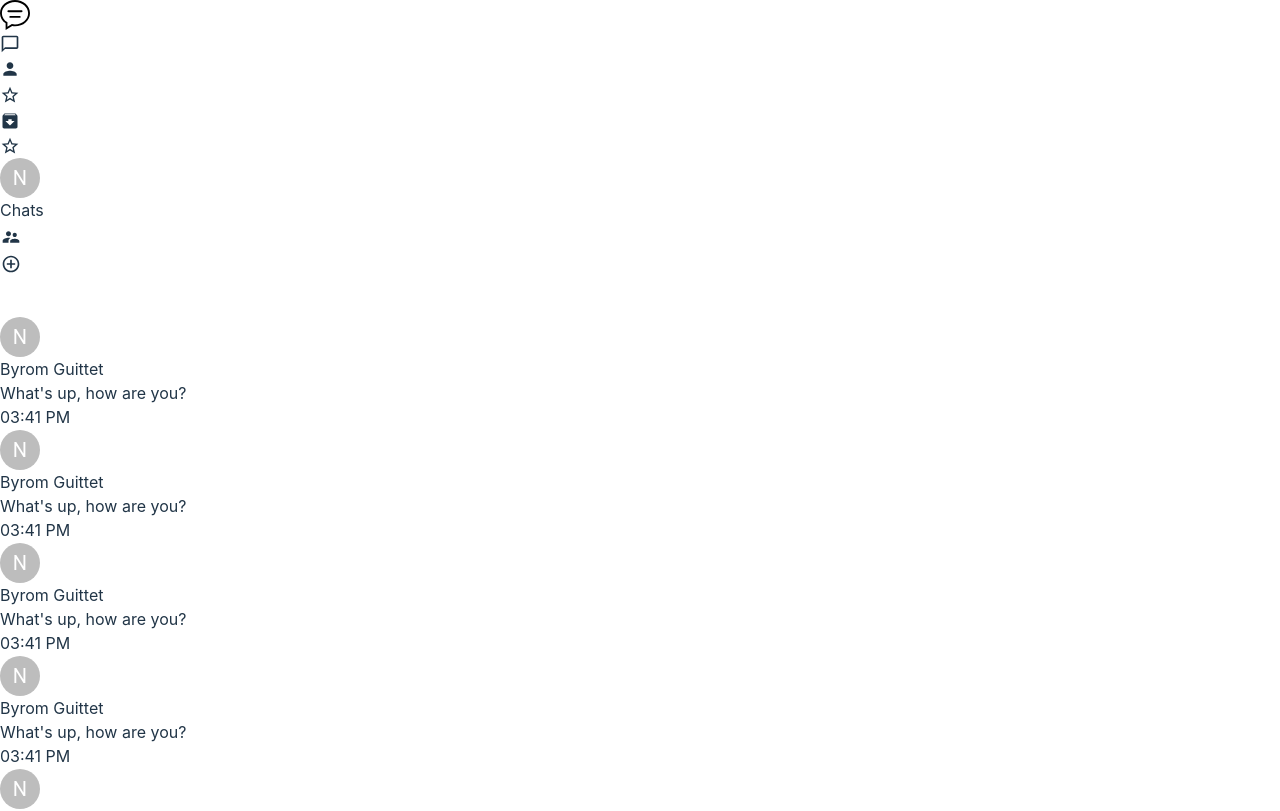
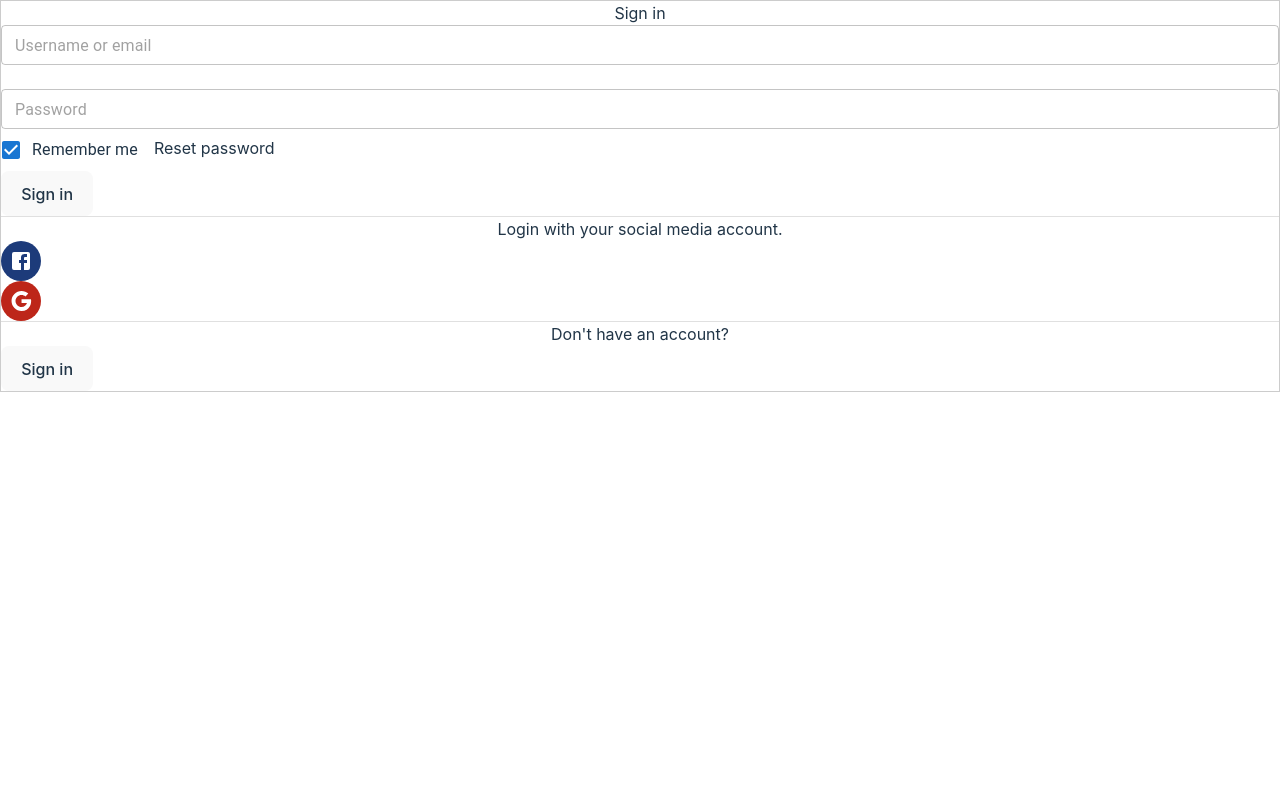
Before and after one commit to NaveenDanj/unichat-v2, a React (Vite) app: page /auth/login in a window 1280 px wide. Shown: the top 811 px of the page. Built offline with nearby package versions, Linux system fonts and the light colour scheme.

Commit message:
added login form

```diff
--- a/package.json
+++ b/package.json
@@ -29,6 +29,7 @@
     "eslint-plugin-react-hooks": "^4.6.0",
     "eslint-plugin-react-refresh": "^0.3.4",
     "postcss": "^8.4.23",
+    "react-router-dom": "^6.11.1",
     "tailwindcss": "^3.3.2",
     "typescript": "^5.0.2",
     "vite": "^4.3.2"
--- a/src/App.tsx
+++ b/src/App.tsx
@@ -1,10 +1,24 @@
 import AppLayout from "./layouts/AppLayout"
+import { BrowserRouter, Routes, Route } from "react-router-dom";
+import AuthLayout from "./layouts/AuthLayout";
+import Login from "./pages/auth/Login";
+
 
 function App() {
 
   return (
     <>
-      <AppLayout />
+      <BrowserRouter>
+        <Routes>
+          <Route path="/" element={<AppLayout />}>
+          </Route>
+
+          <Route path="/auth" element={<AuthLayout />}>
+            <Route path="login" element={<Login />} />
+          </Route>
+
+        </Routes>
+      </BrowserRouter>
     </>
   )
 }
--- a/src/components/layout/SidebarRight.tsx
+++ b/src/components/layout/SidebarRight.tsx
@@ -25,7 +25,7 @@ function SidebarRight() {
 
     const [value, setValue] = React.useState('1');
 
-    const handleChange = (event: React.SyntheticEvent, newValue: string) => {
+    const handleChange = (_event: React.SyntheticEvent, newValue: string) => {
         setValue(newValue);
     };
 
--- a/src/index.css
+++ b/src/index.css
@@ -9,7 +9,7 @@
 
   color-scheme: light dark;
   color: rgba(255, 255, 255, 0.87);
-  background-color: #242424;
+  /* background-color: #242424; */
 
   font-synthesis: none;
   text-rendering: optimizeLegibility;
@@ -60,7 +60,7 @@ button:focus-visible {
 @media (prefers-color-scheme: light) {
   :root {
     color: #213547;
-    background-color: #ffffff;
+    /* background-color: #ffffff; */
   }
   a:hover {
     color: #747bff;
--- a/src/layouts/AppLayout.tsx
+++ b/src/layouts/AppLayout.tsx
@@ -22,9 +22,9 @@ function AppLayout() {
             <ChatView />
         </div>
 
-        {/* <div className='w-[350px]' style={{ borderLeft : '1px solid rgba(255,255,255,0.1)' }}>
+        <div className='w-[350px]' style={{ borderLeft : '1px solid rgba(255,255,255,0.1)' }}>
             <SidebarRight />
-        </div> */}
+        </div>
 
     </div>
   )
--- /dev/null
+++ b/src/layouts/AuthLayout.tsx
@@ -0,0 +1,11 @@
+import { Outlet } from "react-router-dom";
+
+function AuthLayout() {
+  return (
+    <div className="flex justify-center items-center bg-white h-[100vh]">
+        <Outlet />
+    </div>
+  )
+}
+
+export default AuthLayout
--- a/src/main.tsx
+++ b/src/main.tsx
@@ -2,6 +2,8 @@ import React from 'react'
 import ReactDOM from 'react-dom/client'
 import App from './App.tsx'
 import './index.css'
+
+
 
 ReactDOM.createRoot(document.getElementById('root') as HTMLElement).render(
   <React.StrictMode>
--- /dev/null
+++ b/src/pages/auth/Login.tsx
@@ -0,0 +1,59 @@
+import TextField from '@mui/material/TextField';
+import FormControlLabel from '@mui/material/FormControlLabel';
+import Checkbox from '@mui/material/Checkbox';
+import { Avatar, Divider } from '@mui/material';
+
+import FacebookIcon from '@mui/icons-material/Facebook';
+import GoogleIcon from '@mui/icons-material/Google';
+
+
+function Login() {
+  return (
+    <div className=" max-w-[430px] flex-grow text-black py-5 px-10" style={{ border : '1px solid rgba(0,0,0,0.2)' }}>
+
+        <center>
+            <h2 className=" text-xl font-medium mb-10">Sign in</h2>
+        </center>
+
+        <TextField size="small" placeholder='Username or email' fullWidth className=' text-white' id="outlined-basic" variant="outlined" /><br /><br/>
+        <TextField size="small" placeholder='Password' fullWidth className=' text-white' id="outlined-basic" variant="outlined" />
+
+        <div className='flex w-full justify-between mt-4'>
+            <FormControlLabel className='my-auto' control={<Checkbox defaultChecked />} label="Remember me" />
+            <label className='my-auto'>Reset password</label>
+        </div>
+
+        <button className='mt-4 mb-8 bg-[#0062E1] h-[34px] flex items-center justify-center w-full text-white'>Sign in</button>
+
+        <Divider  />
+
+        <div className='mb-5'></div>
+
+        <center><label className=' text-gray-500' >Login with your social media account.</label></center>
+
+        <div className='mb-5 flex w-full justify-center gap-3 mt-3'>
+
+            <Avatar className='cursor-pointer' sx={{ bgcolor: '#1D3B7A' }}>
+                <FacebookIcon />
+            </Avatar>
+
+            <Avatar className='cursor-pointer' sx={{ bgcolor: '#BD2619' }}>
+                <GoogleIcon />
+            </Avatar>
+
+        </div>
+
+        <Divider  />
+
+        <div className='mt-5'>
+            <center>Don't have an account?</center>
+        </div>
+
+        <button className='mt-4 mb-8 bg-white h-[34px] flex items-center justify-center w-full text-black'>Sign in</button>
+
+
+    </div>
+  )
+}
+
+export default Login
```
Also changed, not shown: 1 other file (tests, documents, lock files or other folders).
